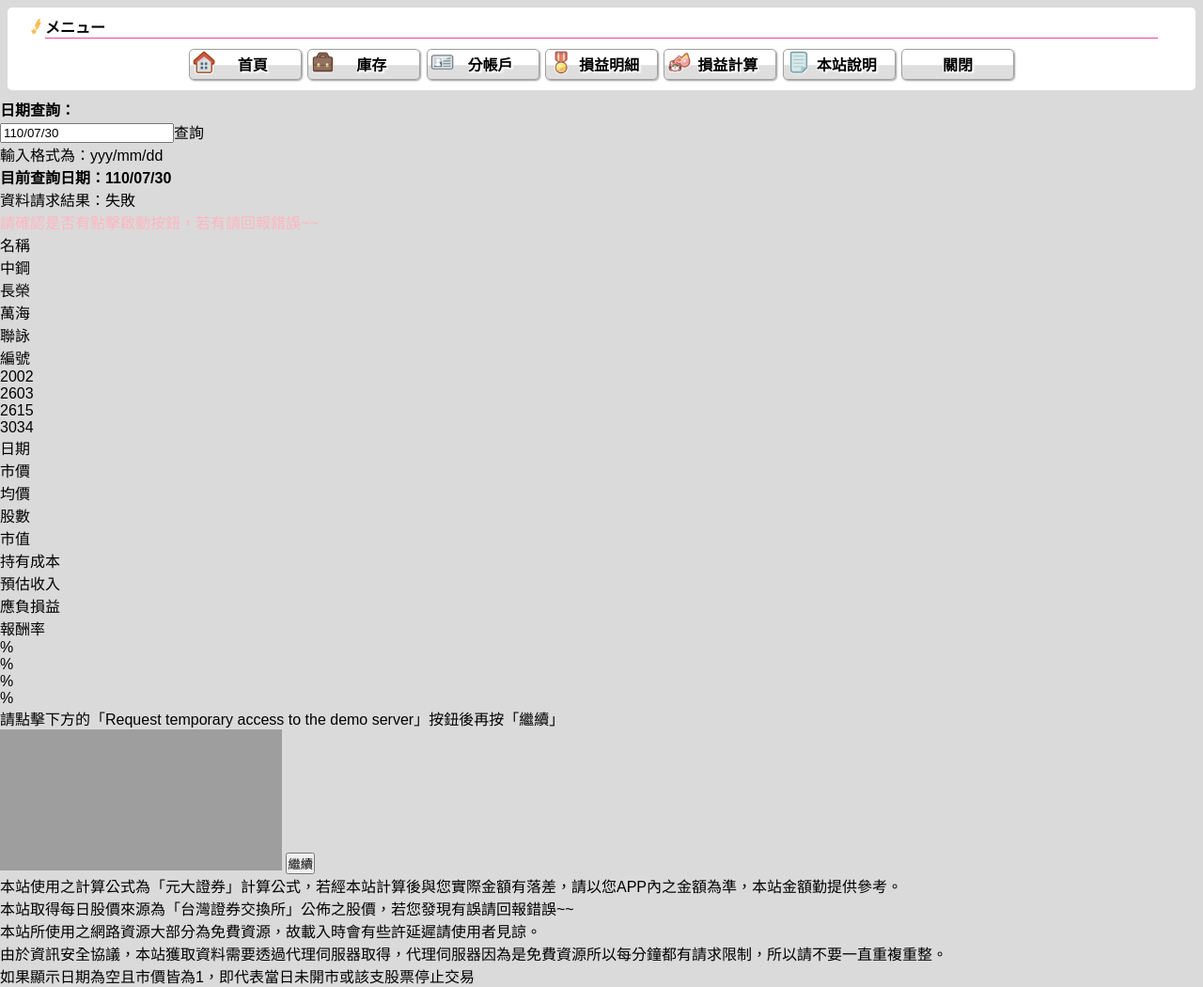
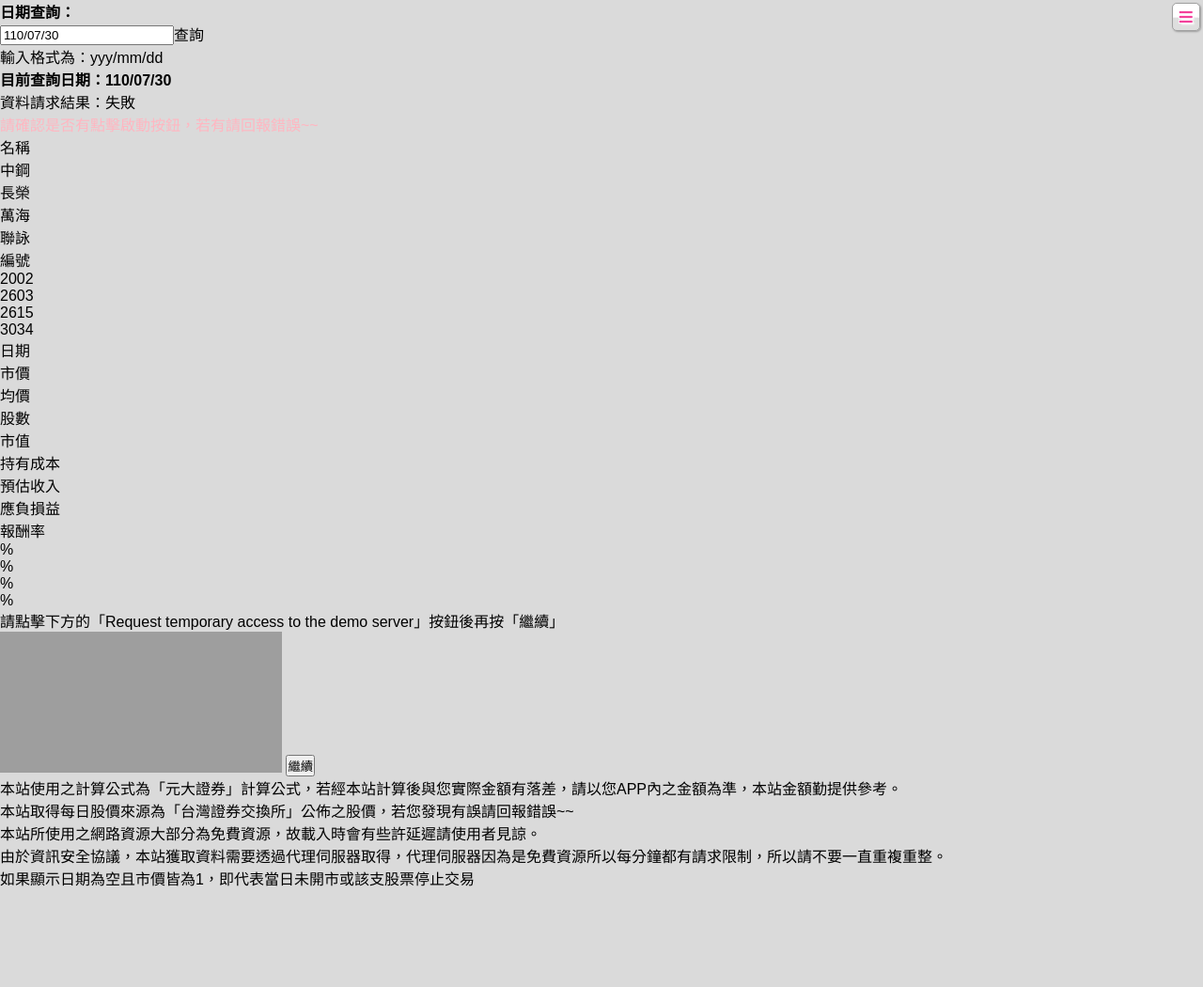
Before and after one commit to chuang030/stockmoneyrecord, a PHP site: page / in a window 1280 px wide. Shown: the whole page at 94% size. After the commit the page ends 943 px from the top, so only its background shows below. Run offline with PHP 8.4, Linux system fonts and the light colour scheme; some libraries are stand-ins or nearby versions; grey boxes are pictures that could not be loaded.

Commit message:
選單CSS、選單JavaScript更新
1.選單完成
2.JavaScript控制、開關動畫完成

```diff
--- a/_index.html
+++ b/_index.html
@@ -7,6 +7,8 @@
     <meta name="viewport" content="width=device-width, initial-scale=1.0">
     <title>錢錢紀錄</title>
     <link rel="stylesheet" href="css/style.css">
+    <link rel="stylesheet" href="https://cdnjs.cloudflare.com/ajax/libs/font-awesome/5.15.3/css/all.min.css"
+        referrerpolicy="no-referrer" />
     <!-- <style>
         * {
             margin: 0;
@@ -77,19 +79,29 @@
 </head>
 
 <body>
+
     <header>
+        <div id="nav-open-btn" class="nav-open-btn">
+            <i class="fas fa-bars"></i>
+        </div>
+        <div id="nav-bar" class="nav-bar">
             <nav>
-            <div class="nav-title"><span><img src="images/menu/icon/TitleIcon.png" alt=""></span><p>メニュー</p></div>
+                <div class="nav-title"><span><img src="images/menu/icon/TitleIcon.png" alt=""></span>
+                    <p>メニュー</p>
+                </div>
                 <ul>
                     <li><a href="#"><span><img src="images/menu/icon/Home.png" alt=""></span>　首頁</a></li>
                     <li><a href="#"><span><img src="images/menu/icon/MoneyRecord.png" alt=""></span>　庫存</a></li>
                     <li><a href="#"><span><img src="images/menu/icon/Account.png" alt=""></span>　分帳戶</a></li>
                     <li><a href="#"><span><img src="images/menu/icon/ProfitAndLoss.png" alt=""></span>　損益明細</a></li>
-                <li><a href="#"><span><img src="images/menu/icon/ProfitAndLossCalculation.png" alt=""></span>　損益計算</a></li>
+                    <li><a href="#"><span><img src="images/menu/icon/ProfitAndLossCalculation.png"
+                                    alt=""></span>　損益計算</a></li>
                     <li><a href="#"><span><img src="images/menu/icon/Description.png" alt=""></span>　本站說明</a></li>
-                <li id="nav-close"><a href="#">關閉</a></li>
+                    <li id="nav-close-btn"><a href="#">關閉</a></li>
                 </ul>
             </nav>
+        </div>
+
     </header>
     <div id="app" class="c">
         <div class="search-box">
@@ -173,7 +185,20 @@
     crossorigin="anonymous" referrerpolicy="no-referrer"></script>
 <script type="text/javascript" src="js/StockCalculation.js"></script>
 <script type="text/javascript" src="js/Data.js"></script>
+
 <script>
+const navOpenBtn = document.getElementById("nav-open-btn");
+const navBar =  document.getElementById("nav-bar");
+const navCloseBtn =  document.getElementById("nav-close-btn");
+
+navOpenBtn.addEventListener("click",function(){
+    navBar.style.transform =  "scale(1)";
+})
+
+navCloseBtn.addEventListener("click",function(){
+    navBar.style.transform =  "scale(0)";
+})
+
 </script>
 
 </html>
--- a/css/style.css
+++ b/css/style.css
@@ -284,8 +284,61 @@ img {
   }
   body {
     background-color: #dadada;
+    position: relative;
   }
-  header nav {
+  body header {
+    position: relative;
+  }
+  body header .nav-open-btn {
+    margin: 0.2em;
+    padding: 0.2em;
+    min-width: 120px;
+    border: #a0a0a0 1px solid;
+    border-radius: 5px;
+    font-weight: bold;
+    text-align: center;
+    text-shadow: -0.75px -0.75px 0 white, 0.75px -0.75px 0 white, -0.75px 0.75px 0 white, 0.75px 0.75px 0 white, 2px 2px 2px white;
+    background: -webkit-gradient(linear, left top, left bottom, color-stop(50%, white), color-stop(52%, #f2f2f2), color-stop(54%, #dedede));
+    background: linear-gradient(white 50%, #f2f2f2 52%, #dedede 54%);
+    -webkit-box-shadow: 1px 1px 2px #9c9c9c;
+            box-shadow: 1px 1px 2px #9c9c9c;
+    position: absolute;
+    top: 0%;
+    right: 0%;
+    min-width: 30px;
+    max-width: 30px;
+    height: 30px;
+    padding: 0.4em;
+    color: #f3419b;
+    display: -webkit-box;
+    display: -ms-flexbox;
+    display: flex;
+    -webkit-box-pack: center;
+        -ms-flex-pack: center;
+            justify-content: center;
+    -webkit-box-align: center;
+        -ms-flex-align: center;
+            align-items: center;
+    cursor: pointer;
+  }
+  body header .nav-bar {
+    width: 100vw;
+    position: fixed;
+    top: 30%;
+    left: 0%;
+    display: -webkit-box;
+    display: -ms-flexbox;
+    display: flex;
+    -webkit-box-pack: center;
+        -ms-flex-pack: center;
+            justify-content: center;
+    -webkit-transform: scale(0);
+            transform: scale(0);
+    -webkit-transition: all 250ms ease;
+    transition: all 250ms ease;
+  }
+  body header .nav-bar nav {
+    max-width: 414px;
     margin: 0.5em;
     padding: 0.5em;
     border-radius: 5px;
@@ -300,23 +353,23 @@ img {
             justify-content: center;
     position: relative;
   }
-  header nav .nav-title {
+  body header .nav-bar nav .nav-title {
     width: 100%;
     margin: 0 2em;
     border-bottom: #f3419b 1px solid;
   }
-  header nav .nav-title p {
+  body header .nav-bar nav .nav-title p {
     font-weight: bold;
   }
-  header nav span {
+  body header .nav-bar nav span {
     position: absolute;
     left: 20px;
     top: 10px;
   }
-  header nav span img {
+  body header .nav-bar nav span img {
     max-width: 20px;
   }
-  header nav ul {
+  body header .nav-bar nav ul {
     margin-top: 0.5em;
     display: -webkit-box;
     display: -ms-flexbox;
@@ -327,7 +380,7 @@ img {
         -ms-flex-pack: center;
             justify-content: center;
   }
-  header nav ul li a {
+  body header .nav-bar nav ul li a {
     margin: 0.2em;
     padding: 0.2em;
     min-width: 120px;
@@ -343,12 +396,12 @@ img {
     display: inline-block;
     position: relative;
   }
-  header nav ul li a span {
+  body header .nav-bar nav ul li a span {
     position: absolute;
     left: 3px;
-    top: 1px;
+    top: 1.5px;
   }
-  header nav ul li a span img {
+  body header .nav-bar nav ul li a span img {
     max-width: 25px;
   }
 }
--- a/sass/style.scss
+++ b/sass/style.scss
@@ -2,6 +2,7 @@
 
 @media only screen and (min-width: 320px) {
     @include phone-grid-s;
+    $themeColor : rgb(243, 65, 155);
 
     @mixin menu-btn-style {
         margin       : 0.2em;
@@ -24,10 +25,39 @@
 
     body {
         background-color: rgb(218, 218, 218);
+        position        : relative;
+
+        header {
+            position: relative;
+
+            .nav-open-btn {
+                @include menu-btn-style;
+                position: absolute;
+                top: 0%;
+                right: 0%;
+                min-width      : 30px;
+                max-width      : 30px;
+                height         : 30px;
+                padding        : 0.4em;
+                color: $themeColor;
+                display        : flex;
+                justify-content: center;
+                align-items    : center;
+                cursor: pointer;
             }
 
-    header {
+            .nav-bar {
+                width          : 100vw;
+                position       : fixed;
+                top            : 30%;
+                left           : 0%;
+                display        : flex;
+                justify-content: center;
+                transform: scale(0);
+                transition: all 250ms ease;
+
                 nav {
+                    max-width       : 414px;
                     margin          : 0.5em;
                     padding         : 0.5em;
                     border-radius   : 5px;
@@ -40,7 +70,7 @@
                     .nav-title {
                         width        : 100%;
                         margin       : 0 2em;
-                border-bottom: rgb(243, 65, 155) 1px solid;
+                        border-bottom: $themeColor 1px solid;
 
                         p {
                             font-weight: bold;
@@ -72,7 +102,7 @@
                                 span {
                                     position: absolute;
                                     left    : 3px;
-                            top     : 1px;
+                                    top     : 1.5px;
 
                                     img {
                                         max-width: 25px;
@@ -83,6 +113,12 @@
                     }
                 }
             }
+        }
+
+
+    }
+
+
 
     #app {}
 }
```
Also changed, not shown: 1 other file. Lines whose indentation alone changed are shown as unchanged.
